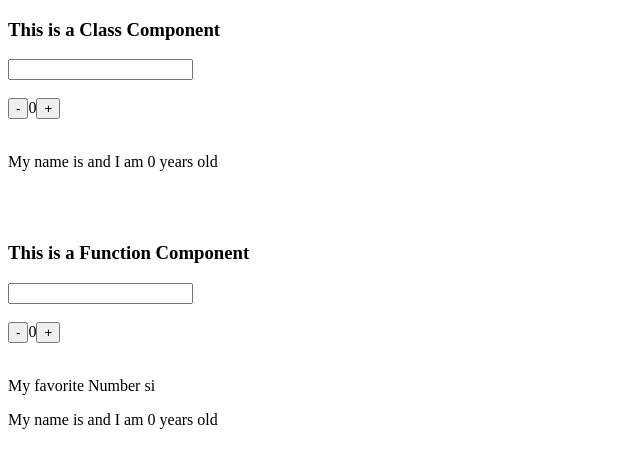
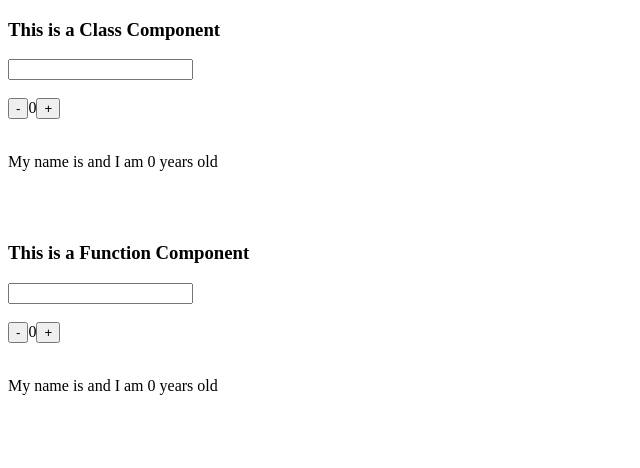
Before and after one commit to iqbal-arif/SimplifiedReactJS, a React (Vite) app in the folder demo/vite-project/Advanced Components/reactDevTools/: page / in a window 1280 px wide. Shown: the top 468 px of the page, without its empty margins (0-640 px from the left). Built offline with nearby package versions, Linux system fonts and the light colour scheme.

Commit message:
modified:   demo/vite-project/Advanced Components/reactDevTools/src/FunctionCompnent.jsx

```diff
--- a/demo/vite-project/Advanced Components/reactDevTools/src/FunctionCompnent.jsx
+++ b/demo/vite-project/Advanced Components/reactDevTools/src/FunctionCompnent.jsx
@@ -9,7 +9,7 @@ export function FunctionComponent({ favoriteNumber }) {
 
   //L34: Don't want to print Text if favoriteNumber is not defined
   let jsx;
-  if (favoriteNumber == null) {
+  if (favoriteNumber != null) {
     jsx = `My favorite number is ${favoriteNumber}`;
   }
 
@@ -35,7 +35,8 @@ export function FunctionComponent({ favoriteNumber }) {
       <br />
       {/* L34:Conditional Rendering
       Added {favoriteNumber} */}
-      <p>My favorite Number si {favoriteNumber}</p>
+      {/* <p>My favorite Number is {favoriteNumber}</p> */}
+      {jsx}
       <DisplayString name={name} age={age} />
     </div>
   );
```
